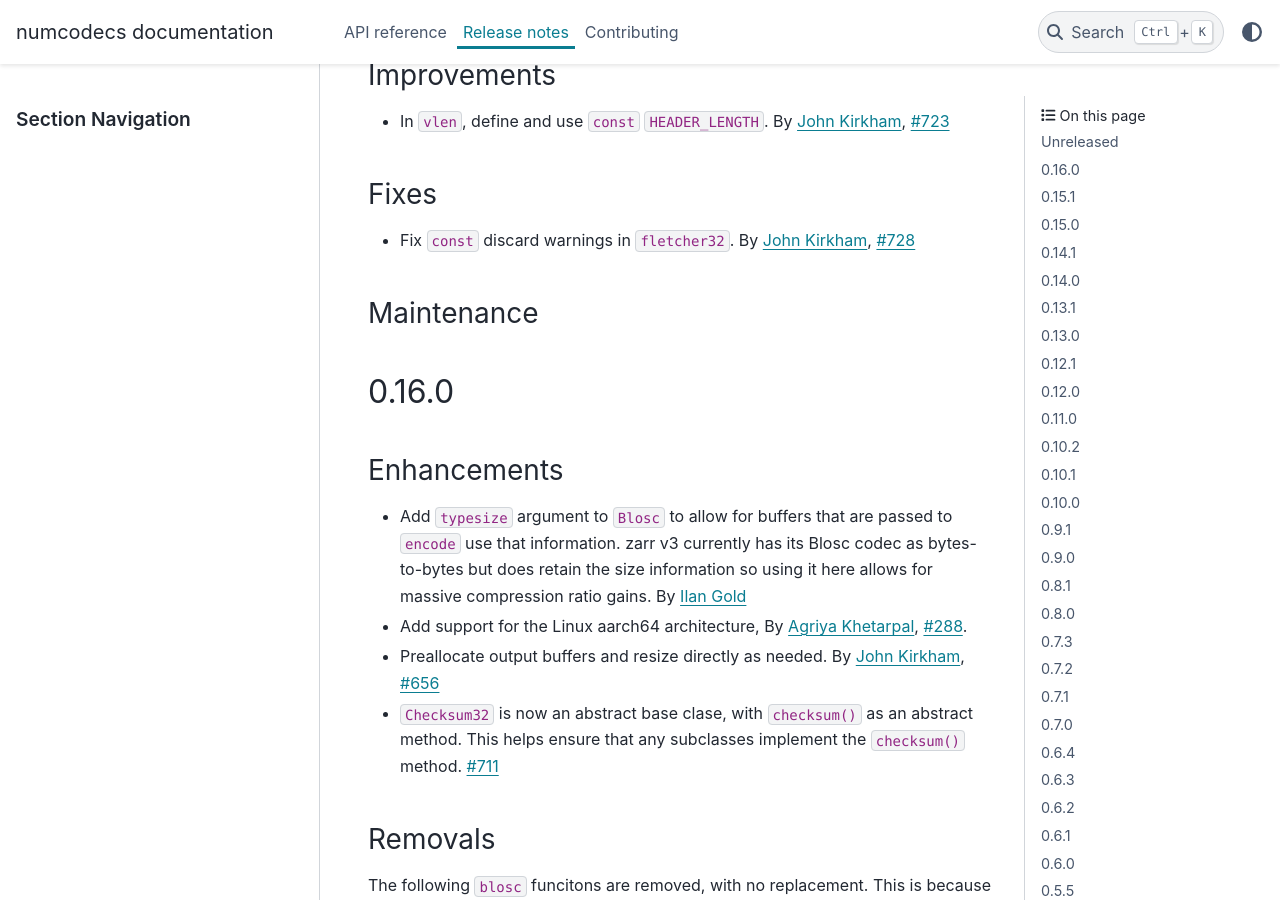
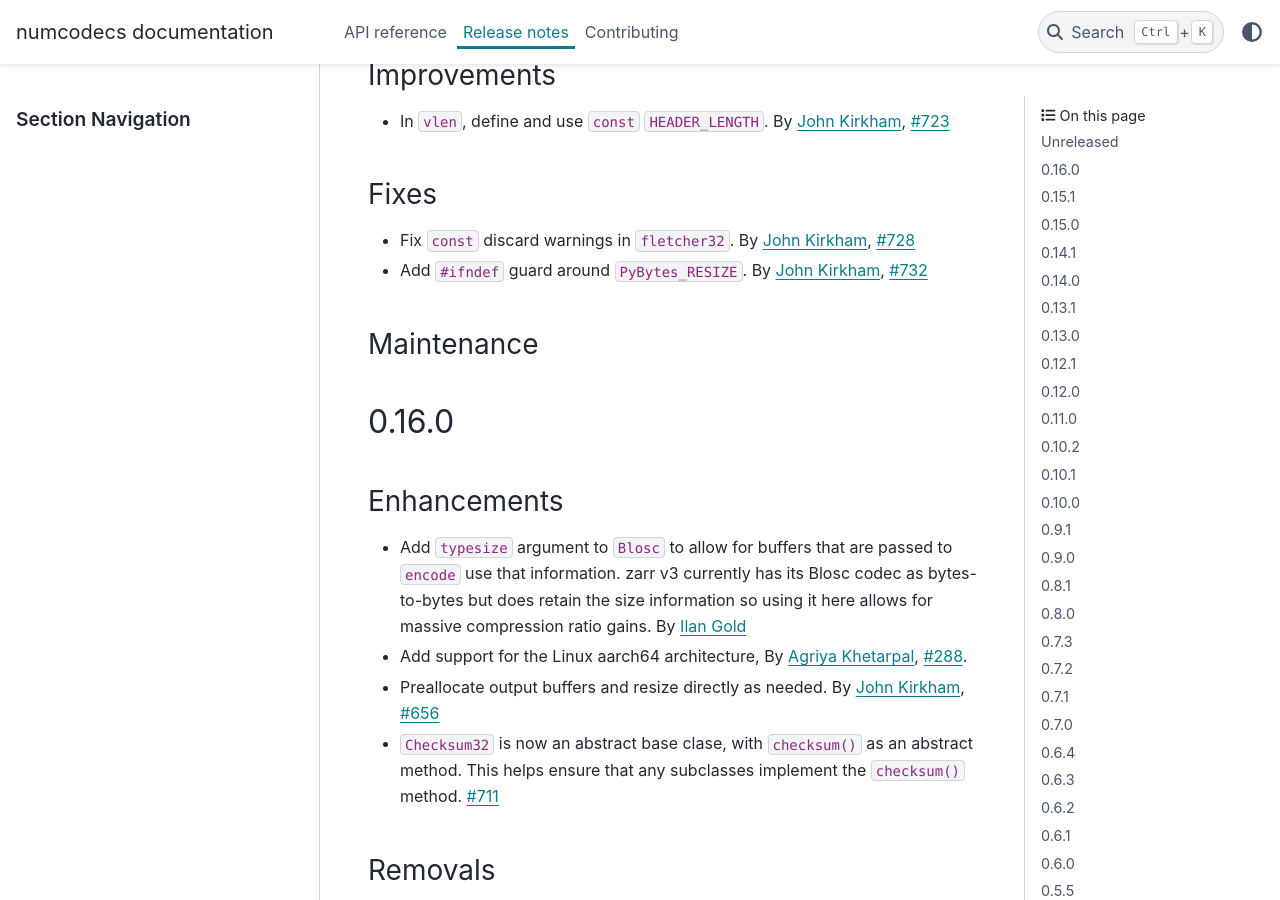
Before and after one commit to zarr-developers/numcodecs, a Sphinx documentation site: the page built from docs/release.rst, in a window 1280 px wide and 900 px high, scrolled down 335 px. Built offline with Sphinx 7.4.7 and the PyData theme 0.15.4, drawn with Linux system fonts in a browser that asks for light colours; the version number could not be read and is left out.

Commit message:
Add `#ifndef` guard around `PyBytes_RESIZE`

```diff
--- a/docs/release.rst
+++ b/docs/release.rst
@@ -31,6 +31,9 @@ Fixes
 
 * Fix ``const`` discard warnings in ``fletcher32``.
   By :user:`John Kirkham <jakirkham>`, :issue:`728`
+
+* Add ``#ifndef`` guard around ``PyBytes_RESIZE``.
+  By :user:`John Kirkham <jakirkham>`, :issue:`732`
 
 Maintenance
 ~~~~~~~~~~~
```
Also changed, not shown: 1 other file.
